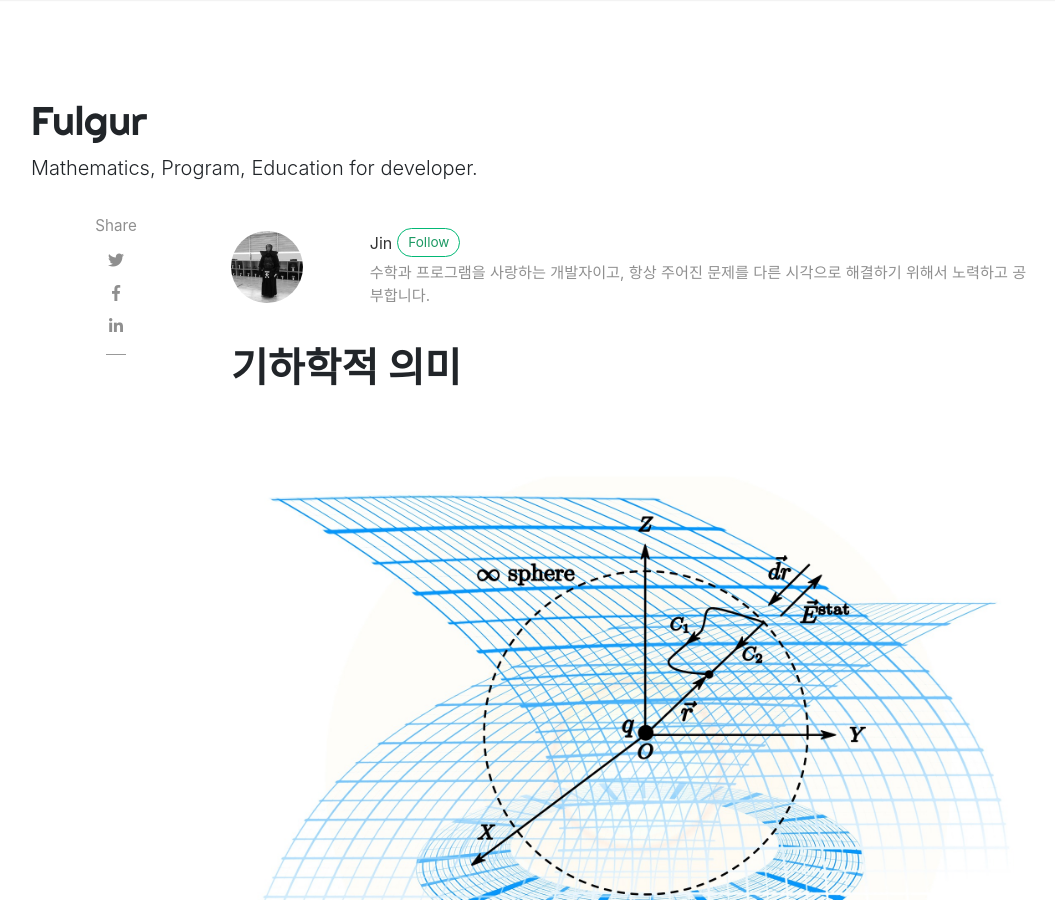
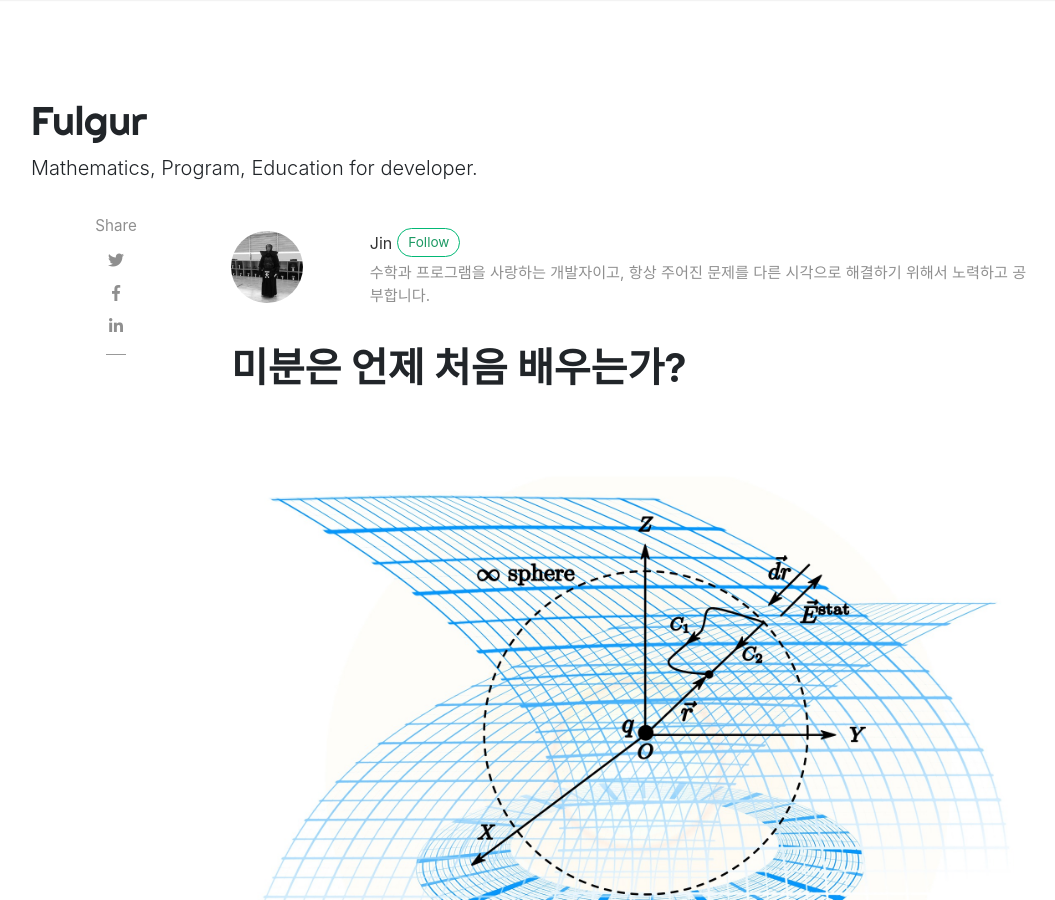
Before and after one commit to kerow1004/kerow1004.github.io, a Jekyll site: the page built from _posts/2021-04-09-math-blog-11.md, in a window 1280 px wide and 900 px high. Shown: the whole window, without its empty margins (54-1109 px from the left). Built offline with Jekyll 4.4.1, drawn with Linux system fonts in a browser that asks for light colours; nearby versions of some CDN libraries; formulas are drawn with MathJax 3; comment, search, counter and statistics services are not loaded.

Commit message:
post title edit

```diff
--- a/_posts/2021-04-09-math-blog-11.md
+++ b/_posts/2021-04-09-math-blog-11.md
@@ -1,6 +1,6 @@
 ---
 layout: post
-title:  "기하학적 의미"
+title:  "미분은 언제 처음 배우는가?"
 author: jin
 categories: [ mathematics required for the program ]
 image: assets/images/math11.jpeg
```
